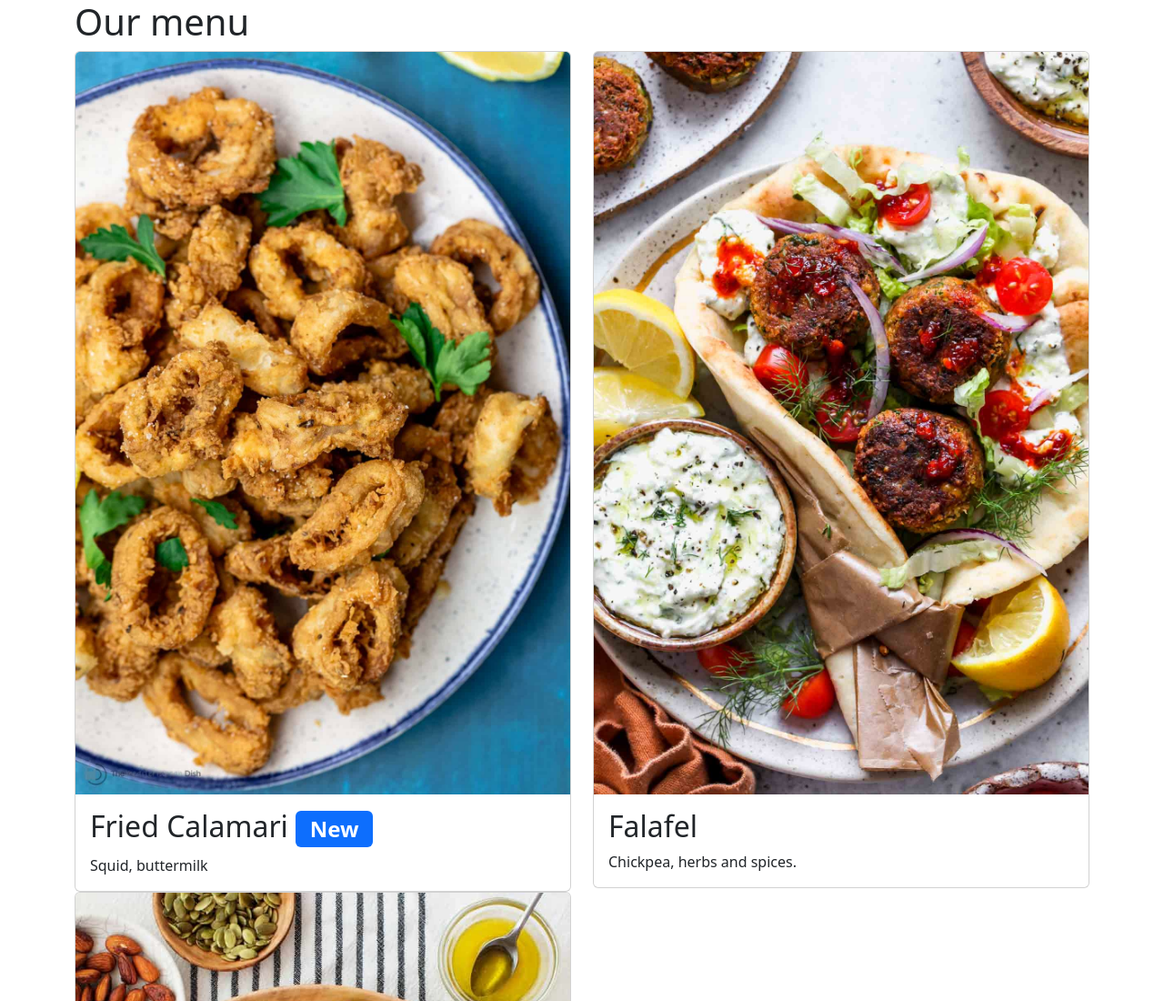
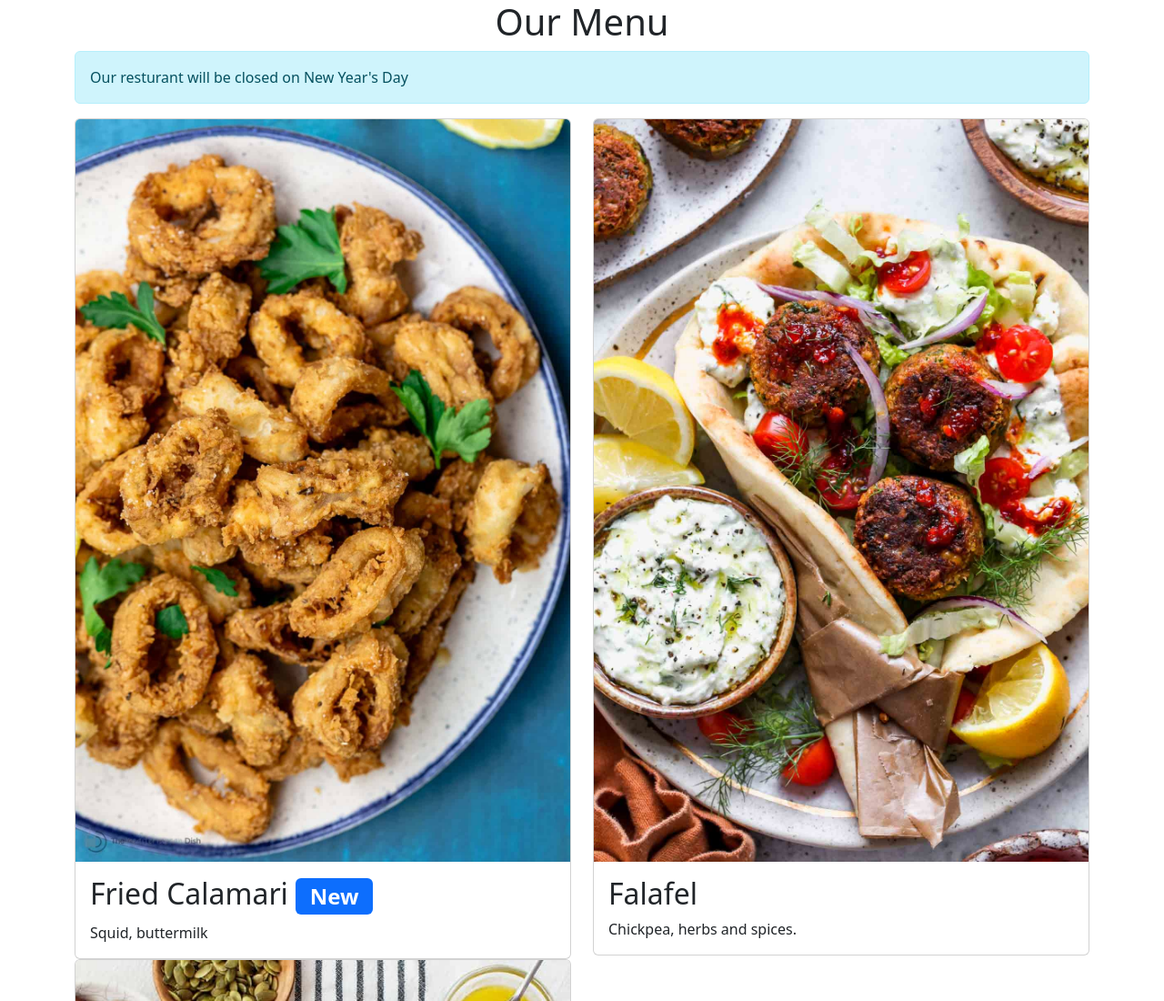
Before and after one commit to marksikaundi/Little-Lemon, a plain HTML site: page index.html in a window 1280 px wide. Shown: the top 1100 px of the page at 91% size. Drawn offline with nearby package versions, Linux system fonts and the light colour scheme.

Commit message:
adding changes

```diff
--- a/index.html
+++ b/index.html
@@ -16,7 +16,14 @@
   <body>
     <div class="container">
       <div class="col">
-        <h1>Our menu</h1>
+
+        <div class="text-center">
+          <h1>Our Menu</h1>
+        </div>
+        <div class="alert alert-info" role="alert">
+          Our resturant will be closed on New Year's Day
+
+        </div>
         <div class="row">
           <div class="col-12 col-lg-6">
             <div class="card">
```
